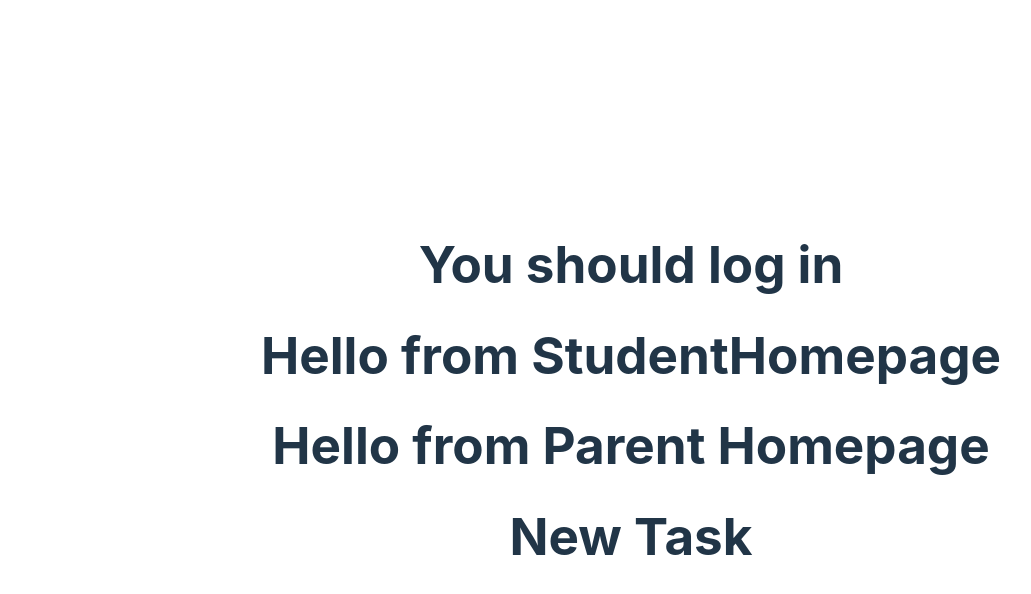
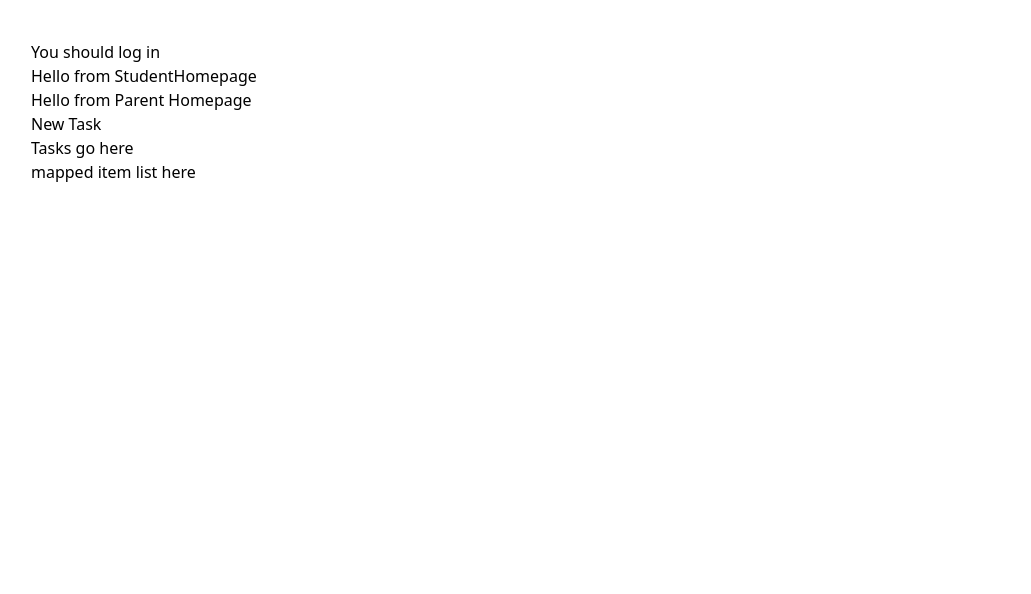
Before and after one commit to TomBirbeck/homework-helper, a React (Vite) app: page / in a window 1280 px wide. Shown: the top 594 px of the page, without its empty margins (9-1040 px from the left). Built offline with nearby package versions, Linux system fonts and the light colour scheme.

Commit message:
installed tailwindcss

```diff
--- a/package.json
+++ b/package.json
@@ -16,6 +16,9 @@
     "@types/react": "^18.0.24",
     "@types/react-dom": "^18.0.8",
     "@vitejs/plugin-react": "^2.2.0",
+    "autoprefixer": "^10.4.13",
+    "postcss": "^8.4.19",
+    "tailwindcss": "^3.2.4",
     "typescript": "^4.6.4",
     "vite": "^3.2.3"
   }
--- /dev/null
+++ b/postcss.config.cjs
@@ -0,0 +1,6 @@
+module.exports = {
+  plugins: {
+    tailwindcss: {},
+    autoprefixer: {},
+  },
+}
--- a/src/components/App/App.css
+++ b/src/components/App/App.css
@@ -1,41 +1,3 @@
-#root {
-  max-width: 1280px;
-  margin: 0 auto;
-  padding: 2rem;
-  text-align: center;
-}
-
-.logo {
-  height: 6em;
-  padding: 1.5em;
-  will-change: filter;
-}
-.logo:hover {
-  filter: drop-shadow(0 0 2em #646cffaa);
-}
-.logo.react:hover {
-  filter: drop-shadow(0 0 2em #61dafbaa);
-}
-
-@keyframes logo-spin {
-  from {
-    transform: rotate(0deg);
-  }
-  to {
-    transform: rotate(360deg);
-  }
-}
-
-@media (prefers-reduced-motion: no-preference) {
-  a:nth-of-type(2) .logo {
-    animation: logo-spin infinite 20s linear;
-  }
-}
-
-.card {
-  padding: 2em;
-}
-
-.read-the-docs {
-  color: #888;
-}
+@tailwind base;
+@tailwind components;
+@tailwind utilities;
--- a/src/components/App/index.tsx
+++ b/src/components/App/index.tsx
@@ -4,16 +4,19 @@ import './App.css'
 import StudentHomepage from '../StudentHomepage'
 import ParentHomepage from '../ParentHomepage'
 import NewTaskForm from '../NewTaskForm'
+import Tasks from '../Tasks'
+import TaskList from '../TasksList'
 
 function App() {
 
   return (
-    <div className="App">
+    <div className="m-10">
       <LoginPage/>
       <StudentHomepage/>
       <ParentHomepage/>
       <NewTaskForm/>
-
+      <Tasks/>
+      <TaskList/>
     </div>
   )
 }
--- /dev/null
+++ b/src/components/TasksList/index.tsx
@@ -0,0 +1,7 @@
+const TaskList = () => {
+    return (
+        <h1>mapped item list here</h1>
+    )
+}
+
+export default TaskList
--- a/src/index.css
+++ b/src/index.css
@@ -1,4 +1,8 @@
-:root {
+@tailwind base;
+@tailwind components;
+@tailwind utilities;
+
+/* :root {
   font-family: Inter, Avenir, Helvetica, Arial, sans-serif;
   font-size: 16px;
   line-height: 24px;
@@ -67,4 +71,4 @@ button:focus-visible {
   button {
     background-color: #f9f9f9;
   }
-}
+} */
--- /dev/null
+++ b/tailwind.config.cjs
@@ -0,0 +1,9 @@
+/** @type {import('tailwindcss').Config} */
+module.exports = {
+  content: ["./index.html",
+  "./src/**/*.{js,ts,jsx,tsx}",],
+  theme: {
+    extend: {},
+  },
+  plugins: [],
+}
```
Also changed, not shown: 1 other file (tests, documents, lock files or other folders).
